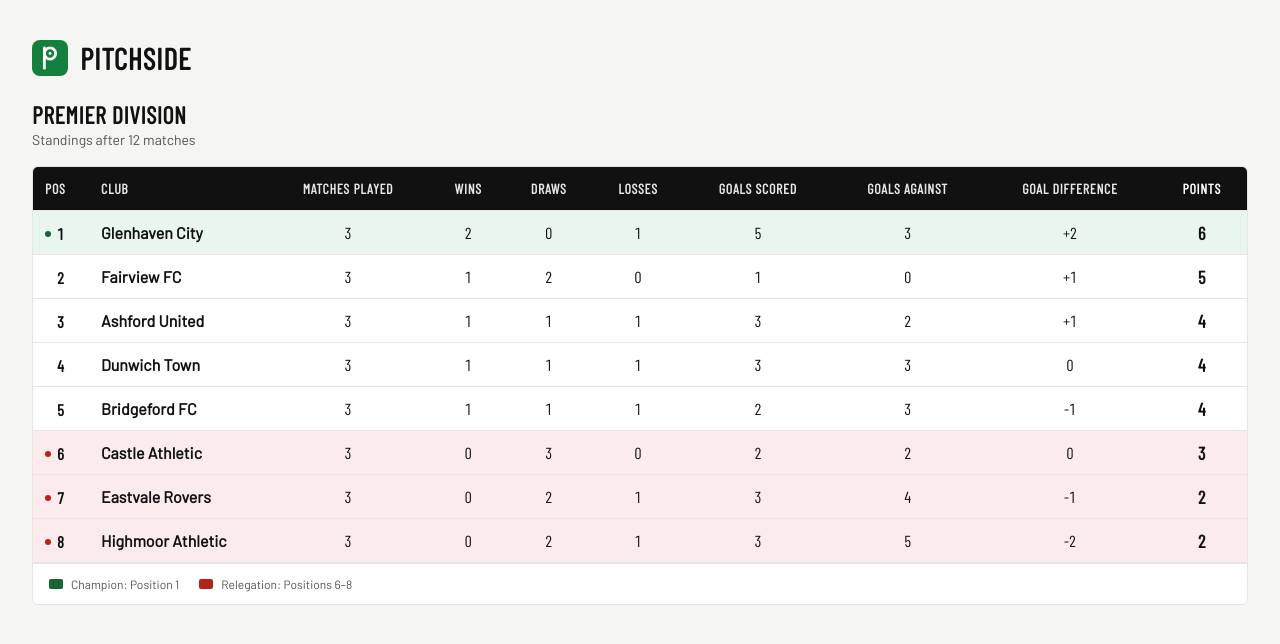
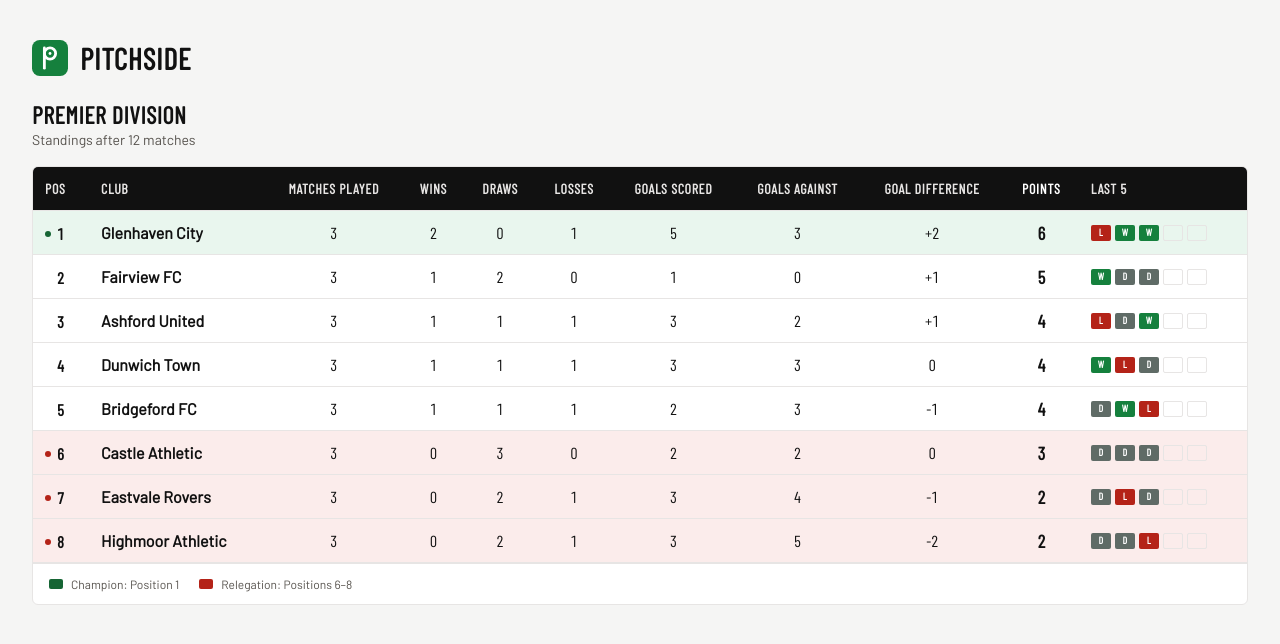
Before and after one commit to xyztdanid4/pitchside, a React (Vite) app: page / in a window 1280 px wide. Shown: the top 644 px of the page. Built offline with nearby package versions, Linux system fonts and the light colour scheme.

Commit message:
feat: show each club's last five results

```diff
--- a/src/index.css
+++ b/src/index.css
@@ -23,6 +23,12 @@
   --color-tone-negative: var(--tone-negative);
   --color-champion-mark: var(--champion-mark);
   --color-relegation-mark: var(--relegation-mark);
+  --color-win: var(--win);
+  --color-on-win: var(--on-win);
+  --color-draw: var(--draw);
+  --color-on-draw: var(--on-draw);
+  --color-loss: var(--loss);
+  --color-on-loss: var(--on-loss);
 
   /* Self-hosted (see main.tsx): Barlow for text, Barlow Condensed for headings and numbers */
   --font-sans: 'Barlow', system-ui, sans-serif;
@@ -52,6 +58,14 @@
   --champion-mark: #166534;
   --relegation-mark: #b42318;
 
+  /* Form chips */
+  --win: #15803d;
+  --on-win: #fff;
+  --draw: #5f6b66;
+  --on-draw: #fff;
+  --loss: #b42318;
+  --on-loss: #fff;
+
   color-scheme: light dark;
 }
 
@@ -71,5 +85,11 @@
     --tone-negative: #2c1615;
     --champion-mark: #4ade80;
     --relegation-mark: #f87171;
+    --win: #4ade80;
+    --on-win: #052e16;
+    --draw: #a3b1aa;
+    --on-draw: #111614;
+    --loss: #f87171;
+    --on-loss: #2a0606;
   }
 }
--- a/src/standings/ui/columns/standingsColumns.tsx
+++ b/src/standings/ui/columns/standingsColumns.tsx
@@ -4,6 +4,7 @@ import type { TableRow } from '@/standings/ui/zones/withZones.ts'
 import { formatGoalDifference } from '@/standings/ui/columns/formatGoalDifference.ts'
 import { numberColumn } from '@/standings/ui/columns/numberColumn.tsx'
 import { ShortHeader } from '@/standings/ui/columns/ShortHeader.tsx'
+import { FormResults } from '@/standings/ui/form/FormResults.tsx'
 import { ZONE_LABEL, ZONE_MARK_CLASS } from '@/standings/ui/zones/zoneStyles.ts'
 
 // The columns of the league table, in the order of the mockup. Position and Club stay
@@ -75,4 +76,5 @@ export const standingsColumns: readonly Column<TableRow>[] = [
     cell: (row) => <span className="font-condensed text-lg font-bold">{row.points}</span>,
     align: 'center',
   },
+  { key: 'form', header: 'Last 5', cell: (row) => <FormResults results={row.form} /> },
 ]
--- /dev/null
+++ b/src/standings/ui/form/FormResults.tsx
@@ -0,0 +1,41 @@
+import type { MatchResult } from '@/standings/model/calculateStandings.ts'
+
+import { FORM_LENGTH } from '@/standings/model/calculateStandings.ts'
+import { resultChip } from '@/standings/ui/form/resultChip.ts'
+
+type FormResultsProperties = {
+  // Oldest first, as the domain gives them
+  readonly results: readonly MatchResult[]
+}
+
+const CHIP_CLASS =
+  'grid h-4 min-w-5 place-items-center rounded-xs px-1 font-condensed text-[0.625rem] font-bold'
+
+/**
+ * Recent results as chips, the most recent first, like league tables show them.
+ * Always FORM_LENGTH slots, so the column keeps its width; slots without a match yet
+ * are empty placeholders. Screen readers hear "Win", not "W".
+ */
+export function FormResults({ results }: FormResultsProperties) {
+  const newestFirst = results.toReversed()
+  // `recency` 1 is the latest match: a stable identity for each slot
+  const slots = Array.from({ length: FORM_LENGTH }, (_, index) => ({
+    recency: index + 1,
+    result: newestFirst[index],
+  }))
+
+  return (
+    <ol aria-label="Most recent first" className="flex gap-1">
+      {slots.map(({ recency, result }) =>
+        result === undefined ? (
+          <li key={recency} aria-hidden="true" className={`${CHIP_CLASS} border border-line`} />
+        ) : (
+          <li key={recency} className={`${CHIP_CLASS} ${resultChip(result).className}`}>
+            <span aria-hidden="true">{result}</span>
+            <span className="sr-only">{resultChip(result).label}</span>
+          </li>
+        ),
+      )}
+    </ol>
+  )
+}
--- /dev/null
+++ b/src/standings/ui/form/resultChip.ts
@@ -0,0 +1,19 @@
+import type { MatchResult } from '@/standings/model/calculateStandings.ts'
+
+// Exhaustive: a new result type is a compile error until it gets a label and a color
+export function resultChip(result: MatchResult): {
+  readonly label: string
+  readonly className: string
+} {
+  switch (result) {
+    case 'W': {
+      return { label: 'Win', className: 'bg-win text-on-win' }
+    }
+    case 'D': {
+      return { label: 'Draw', className: 'bg-draw text-on-draw' }
+    }
+    case 'L': {
+      return { label: 'Loss', className: 'bg-loss text-on-loss' }
+    }
+  }
+}
```
Also changed, not shown: 2 other files (tests, documents, lock files or other folders).
